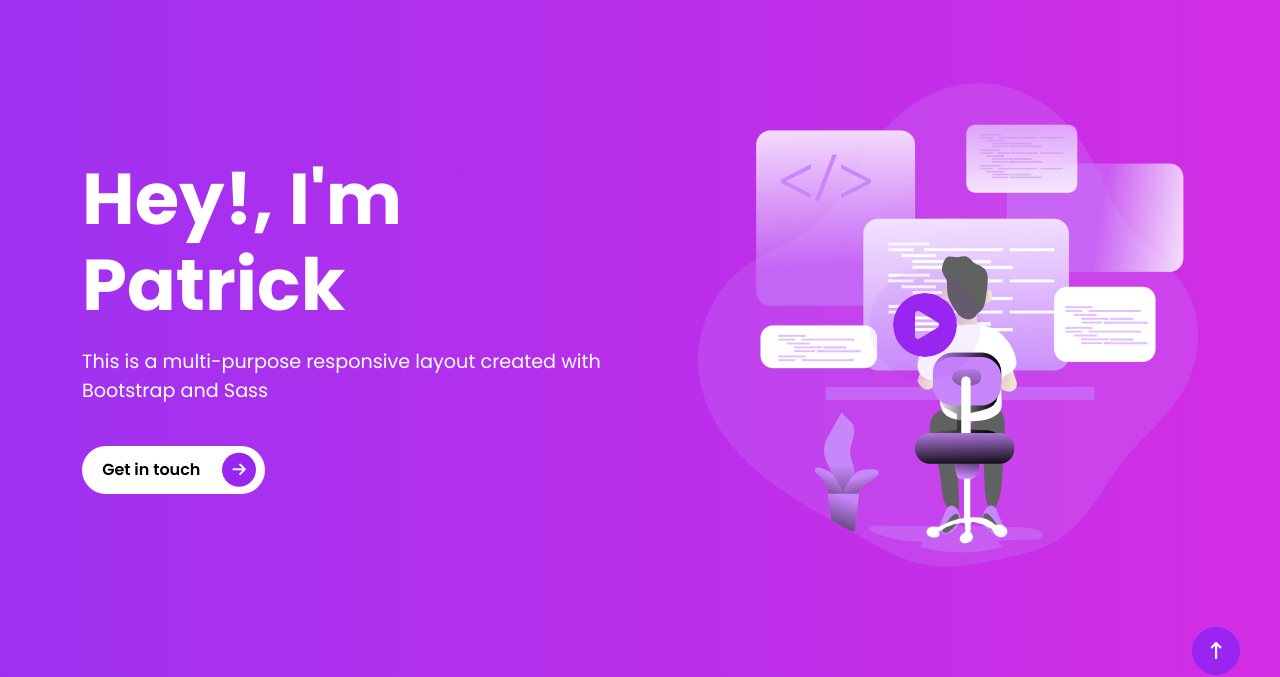
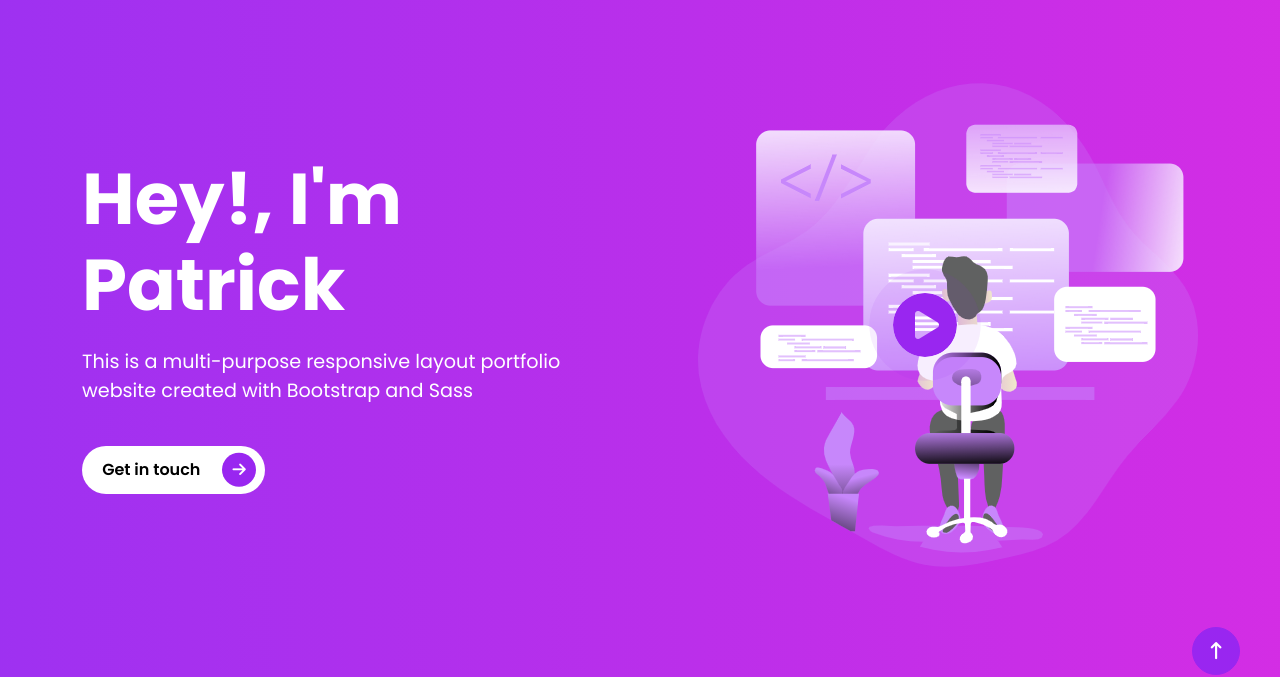
Before and after one commit to edison-manalo/portfolio-website-course, a website: page index.html in a window 1280 px wide. Shown: the part 85-762 px from the top of the page. Drawn offline with Linux system fonts and the light colour scheme.

Commit message:
Changed intro-section description

```diff
--- a/index.html
+++ b/index.html
@@ -46,7 +46,7 @@
         <div class="col-md-6 intros">
           <h1 class="display-2">
             <span class="display-2--intro">Hey!, I'm Patrick</span>
-            <span class="display-2--description lh-base">This is a multi-purpose responsive layout created with Bootstrap and Sass</span>
+            <span class="display-2--description lh-base">This is a multi-purpose responsive layout portfolio website created with Bootstrap and Sass</span>
           </h1>
           <button type="button" class="rounded-pill btn-rounded mt-4">
             Get in touch
```
